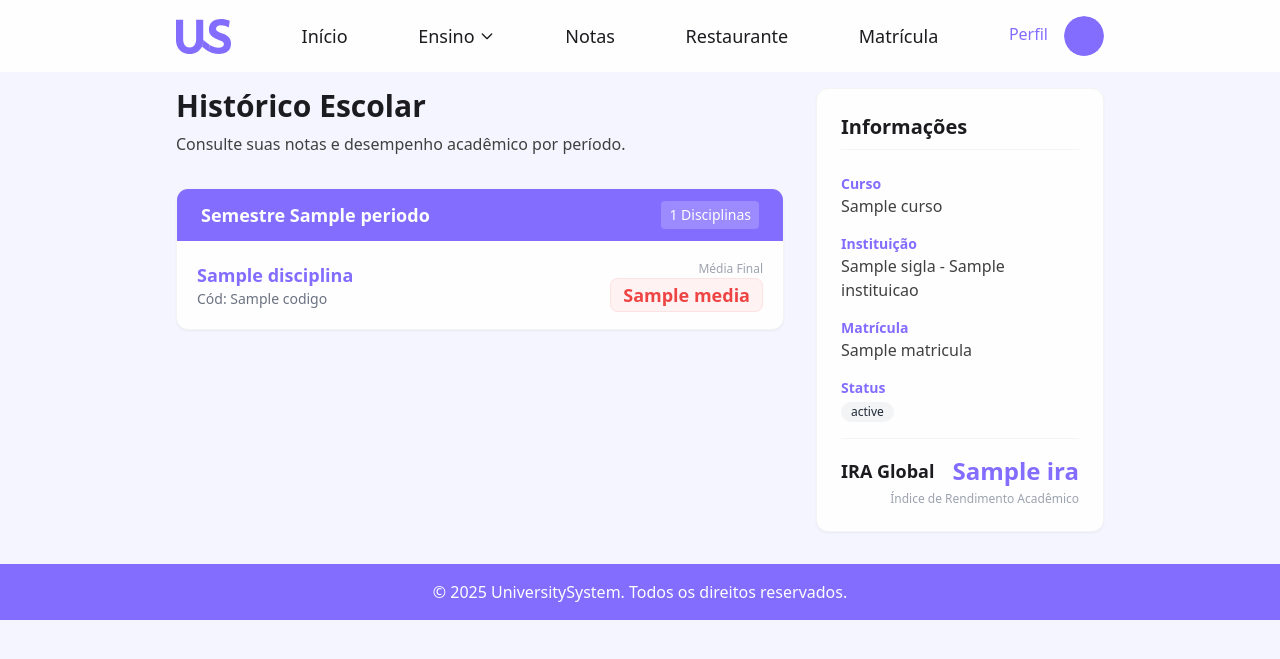
After one commit to RyanArmond/Desenvolvimento_de_Artefato, a Django app: template projectuniversitysystem/universitysystem/templates/historico.html in a window 1280 px wide. The commit adds this page. Shown: the top 659 px of the page. Run offline with Django 5.2, Linux system fonts and the light colour scheme; the template is opened without the code that fills it: most values are stand-ins (such as "Sample title", 1, 10 or a date in 2020); some libraries are stand-ins or nearby versions.

Commit message:
Adiciona página histórico

```diff
--- a/projectuniversitysystem/universitysystem/templates/base.html
+++ b/projectuniversitysystem/universitysystem/templates/base.html
@@ -41,11 +41,25 @@
             </a>
             </div>
 
-            <div class="">
-            <a href="{% url 'home_view' %}"
-                class="text-lg font-medium text-nblack relative before:absolute before:-top-6 before:w-0 before:h-1 before:bg-npurple before:transition-all hover:before:w-full">
-                Ensino
-            </a>
+            <div class="relative group h-full flex items-center">
+                <button class="text-lg font-medium text-nblack relative flex items-center gap-1 cursor-pointer
+                               before:absolute before:-top-6 before:w-0 before:h-1 before:bg-npurple before:transition-all group-hover:before:w-full">
+                    Ensino
+                    <svg class="w-4 h-4 transition-transform group-hover:rotate-180" fill="none" stroke="currentColor" viewBox="0 0 24 24">
+                        <path stroke-linecap="round" stroke-linejoin="round" stroke-width="2" d="M19 9l-7 7-7-7"></path>
+                    </svg>
+                </button>
+
+                <div class="absolute left-0 top-full pt-6 hidden group-hover:block z-50 min-w-[200px]">
+                    <div class="bg-nwhite rounded-lg shadow-xl border border-gray-100 py-2 overflow-hidden">
+                        <a href="{% url 'historico_view' %}" class="flex items-center px-4 py-3 text-npurple hover:bg-nbackpurple transition-colors font-medium">
+                            <svg class="w-5 h-5 mr-3" fill="none" stroke="currentColor" viewBox="0 0 24 24">
+                                <path stroke-linecap="round" stroke-linejoin="round" stroke-width="2" d="M9 12h6m-6 4h6m2 5H7a2 2 0 01-2-2V5a2 2 0 012-2h5.586a1 1 0 01.707.293l5.414 5.414a1 1 0 01.293.707V19a2 2 0 01-2 2z"></path>
+                            </svg>
+                            Histórico
+                        </a>
+                    </div>
+                </div>
             </div>
 
             <div class="">
@@ -72,7 +86,7 @@
             <div class="">
             <a href="{% url 'profile' %}" class="flex items-center space-x-4 relative before:absolute before:-top-4 before:w-0 before:h-1 before:bg-npurple before:transition-all hover:before:w-full">
                 <div class="flex flex-col">
-                    <span class="text-base font-medium text-nblack">Username</span>
+                    <span class="text-base font-medium text-nblack">{{ user.get_full_name|default:user.username }}</span>
                     <span class="text-base font-medium text-npurple -mt-1">Perfil</span>
                 </div>
                 <img src="{% static 'img/pic1.svg' %}"
--- /dev/null
+++ b/projectuniversitysystem/universitysystem/templates/historico.html
@@ -0,0 +1,102 @@
+{% extends 'base.html' %}
+
+{% block title %}Histórico Escolar{% endblock %}
+
+{% block content %}
+<div class="grid grid-cols-1 lg:grid-cols-3 gap-8 fade-in">
+
+    <div class="lg:col-span-2 space-y-8">
+
+        <div>
+            <h1 class="text-3xl font-bold text-nblack mb-2">Histórico Escolar</h1>
+            <p class="text-nlightblack">Consulte suas notas e desempenho acadêmico por período.</p>
+        </div>
+
+        {% if historico_agrupado %}
+            {% for periodo, itens in historico_agrupado.items %}
+            <div class="bg-nwhite rounded-xl shadow-sm border border-gray-100 overflow-hidden">
+                <div class="bg-npurple px-6 py-3 flex justify-between items-center">
+                    <span class="text-nwhite font-bold text-lg">Semestre {{ periodo }}</span>
+                    <span class="text-nwhite text-sm bg-nwhite/20 px-2 py-1 rounded">
+                        {{ itens|length }} Disciplinas
+                    </span>
+                </div>
+
+                <div class="divide-y divide-gray-100">
+                    {% for item in itens %}
+                    <div class="p-5 flex items-center justify-between hover:bg-nbackpurple transition-colors">
+                        <div class="flex-1">
+                            <h3 class="text-lg font-semibold text-npurple">{{ item.disciplina.nome }}</h3>
+                            <p class="text-sm text-gray-500">Cód: {{ item.disciplina.codigo }}</p>
+                        </div>
+
+                        <div class="text-right">
+                            <span class="block text-xs text-gray-400 mb-1">Média Final</span>
+                            {% if item.media >= 7 %}
+                                <span class="text-lg font-bold text-green-600 bg-green-50 px-3 py-1 rounded-lg border border-green-100">
+                                    {{ item.media }}
+                                </span>
+                            {% else %}
+                                <span class="text-lg font-bold text-red-500 bg-red-50 px-3 py-1 rounded-lg border border-red-100">
+                                    {{ item.media }}
+                                </span>
+                            {% endif %}
+                        </div>
+                    </div>
+                    {% endfor %}
+                </div>
+            </div>
+            {% endfor %}
+        {% else %}
+            <div class="bg-nwhite p-8 rounded-xl text-center shadow-sm">
+                <p class="text-gray-500">Nenhum registro de histórico encontrado.</p>
+            </div>
+        {% endif %}
+    </div>
+
+    <div class="lg:col-span-1">
+        <div class="bg-nwhite rounded-xl shadow-sm border border-gray-100 p-6 sticky top-6">
+            <h2 class="text-xl font-bold text-nblack mb-6 border-b border-gray-100 pb-2">Informações</h2>
+
+            <div class="space-y-4">
+                <div>
+                    <span class="text-sm font-bold text-npurple block">Curso</span>
+                    <span class="text-nlightblack font-medium">{{ aluno.curso.nome }}</span>
+                </div>
+
+                <div>
+                    <span class="text-sm font-bold text-npurple block">Instituição</span>
+                    <span class="text-nlightblack font-medium">{{ aluno.curso.instituicao.sigla }} - {{ aluno.curso.instituicao.nome }}</span>
+                </div>
+
+                <div>
+                    <span class="text-sm font-bold text-npurple block">Matrícula</span>
+                    <span class="text-nlightblack font-medium">{{ aluno.matricula }}</span>
+                </div>
+
+                <div>
+                    <span class="text-sm font-bold text-npurple block">Status</span>
+                    {% if aluno.status == 'A' %}
+                        <span class="inline-flex items-center px-2.5 py-0.5 rounded-full text-xs font-medium bg-green-100 text-green-800">
+                            Ativo
+                        </span>
+                    {% else %}
+                        <span class="inline-flex items-center px-2.5 py-0.5 rounded-full text-xs font-medium bg-gray-100 text-gray-800">
+                            {{ aluno.get_status_display }}
+                        </span>
+                    {% endif %}
+                </div>
+
+                <div class="pt-4 border-t border-gray-100 mt-4">
+                    <div class="flex items-center justify-between">
+                        <span class="text-lg font-bold text-nblack">IRA Global</span>
+                        <span class="text-2xl font-bold text-npurple">{{ ira }}</span>
+                    </div>
+                    <p class="text-xs text-gray-400 mt-1 text-right">Índice de Rendimento Acadêmico</p>
+                </div>
+            </div>
+        </div>
+    </div>
+
+</div>
+{% endblock %}
--- a/projectuniversitysystem/universitysystem/templates/home.html
+++ b/projectuniversitysystem/universitysystem/templates/home.html
@@ -70,8 +70,7 @@
                     <span class="font-bold">Nível:</span> <span class="text-npurplelight">Graduação</span>
                 </p>
                 <p class="text-base">
-                    <span class="font-bold">Matrícula:</span> <span class="text-npurplelight">{{ aluno.matricula
-                        }}</span>
+                    <span class="font-bold">Matrícula:</span> <span class="text-npurplelight">{{ aluno.matricula }}</span>
                 </p>
                 <p class="text-base">
                     <span class="font-bold">IRA:</span> <span class="text-npurplelight">{{ aluno.ira }}</span>
--- a/projectuniversitysystem/universitysystem/urls.py
+++ b/projectuniversitysystem/universitysystem/urls.py
@@ -13,4 +13,5 @@ urlpatterns = [
     path('logout/', views.logout_view, name='logout'),
     path('notas/', views.notas_view, name="notas_view"),
     path('profile/', views.profile_view, name='profile'),
+    path('ensino/historico/', views.historico_view, name='historico_view'),
 ]
```
Also changed, not shown: projectuniversitysystem/universitysystem/templates/perfil.html (+0 -18 lines), projectuniversitysystem/universitysystem/views.py (+39 -1 lines).
